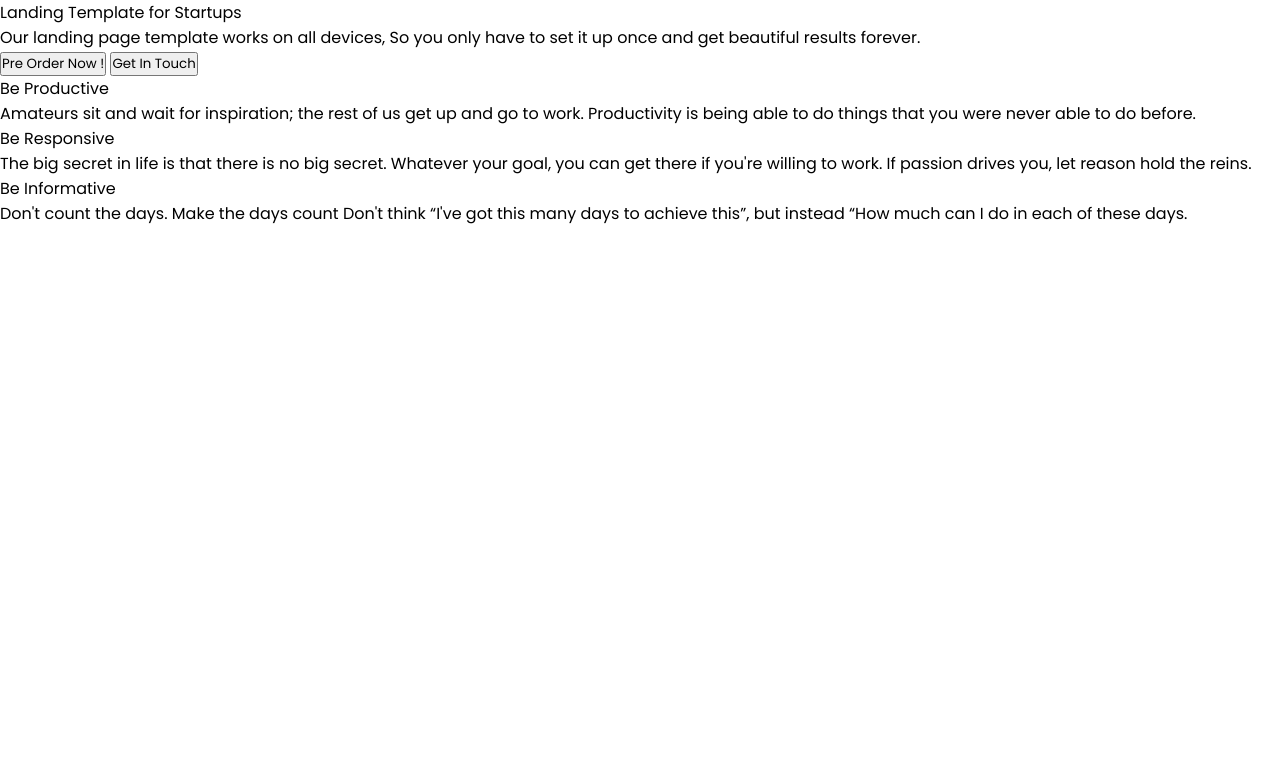
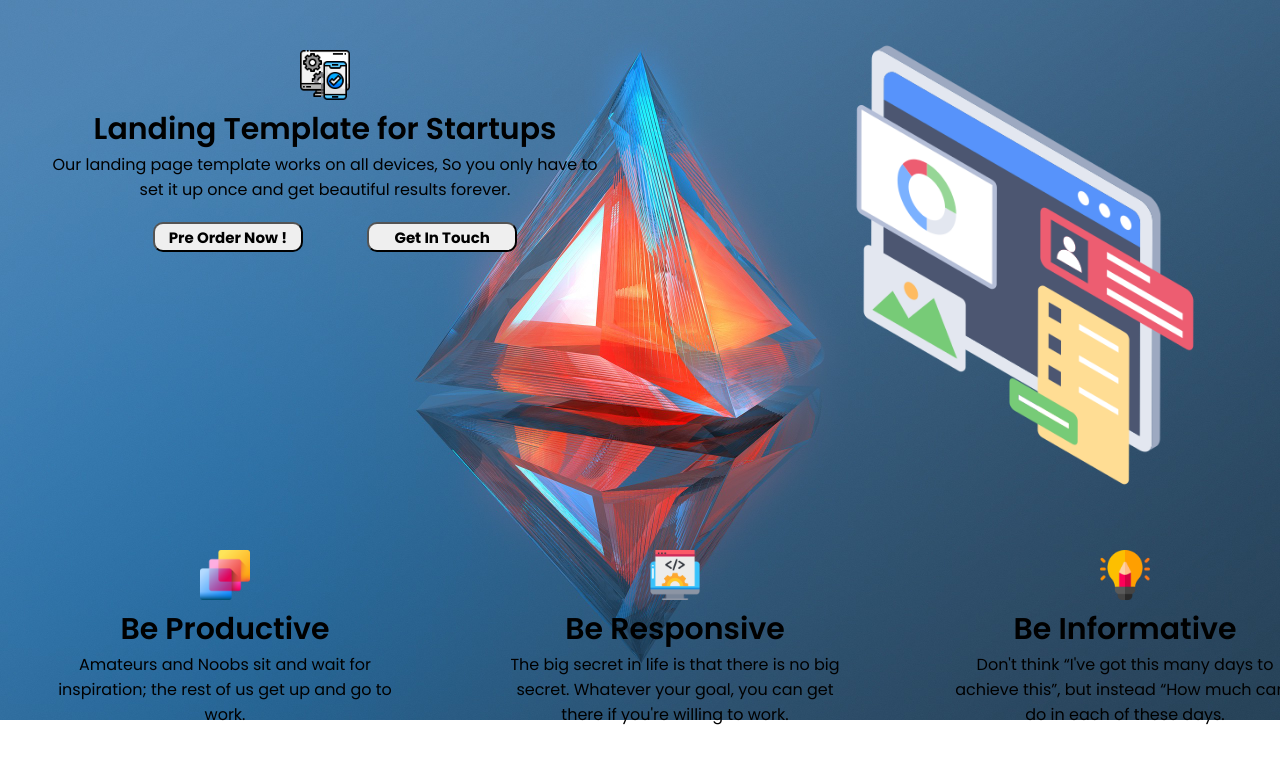
Before and after one commit to barathrahav/CSS-Repo, a plain HTML site: page Phamplet/phamplet.html in a window 1280 px wide. Drawn offline with Linux system fonts and the light colour scheme; a web font is replaced by a local one.

Commit message:
Completed

```diff
--- a/Phamplet/phamplet.css
+++ b/Phamplet/phamplet.css
@@ -7,12 +7,68 @@
     box-sizing: border-box;
     font-family: 'Poppins',sans-serif;
 }
-html, body{
-    display: grid;
-    height: 100vh;
-    width: 100%;
-
+.bg{
+    display: flex;
+    max-width: 100%;
+    height: 100%;
 }
 .container{
-    background-image:'bg36717.jpg';
+    display: inline-flex;
 }
+.main{
+    position: absolute;
+    margin-top: 50px;
+    text-align: center;
+    margin-left: 50px;
+    max-width: 550px;
+    width: 100%;
+}
+.sub1{
+    margin-top: 550px;
+    margin-left: 50px;
+    text-align: center;
+    position: absolute;
+    max-width: 350px;
+    width: 100%;
+}
+.sub2{
+    margin-top: 550px;
+    margin-left: 500px;
+    text-align: center;
+    position: absolute;
+    max-width: 350px;
+    width: 100%;
+}
+.sub3{
+    margin-top: 550px;
+    margin-left: 950px;
+    text-align: center;
+    position: absolute;
+    max-width: 350px;
+    width: 100%;
+}
+.title{
+    font-size: 30px;
+    font-weight: 600;
+    position: relative;
+}
+input{
+    margin: 20px 20px 20px 40px;
+    width: 150px;
+    height: 30px;
+    border-radius: 10px;
+}
+input[type="submit"]{
+    font-size:15px;
+    font-weight: 800;
+}
+.mn{
+    height: 50px;
+    width: 50px;
+}
+.ult{
+    position: absolute;
+    height: 450px;
+    margin-left: 800px;
+    margin-top: 40px;
+}
--- a/Phamplet/phamplet.html
+++ b/Phamplet/phamplet.html
@@ -6,43 +6,51 @@
     <meta name="viewport" content="width=device-width, initial-scale=1.0">
     <link rel="stylesheet" href="phamplet.css">
     <title>Phamplet</title>
+    <link rel="icon" href="designer.png" type="image/icon type">
+    <link href="https://cdnjs.cloudflare.com/ajax/libs/font-awesome/4.7.0/css/font-awesome.min.css" rel="stylesheet"/>
 </head>
 <body>
     <div class="container">
+        <img class="bg" src="S.jpeg">
+        <img class="ult" src="web-design.png">
         <div class="main">
+            <img class="mn" src="app-development.png">
             <div class="title">
                 Landing Template for Startups
             </div>
             <div class="content">
                 Our landing page template works on all devices, So you only have to set it up once and get beautiful results forever.
             </div>
-            <div>
+            <div class="butn">
                 <input type="submit" value="Pre Order Now !">
                 <input type="submit" value="Get In Touch">
             </div>
         </div>
         <div class="sub1">
+            <img class="mn" src="layers.png">
             <div class="title">
                 Be Productive
             </div>
             <div class="content">
-                Amateurs sit and wait for inspiration; the rest of us get up and go to work. Productivity is being able to do things that you were never able to do before.
+                Amateurs and Noobs sit and wait for inspiration; the rest of us get up and go to work.
             </div>
         </div>
         <div class="sub2">
+            <img class="mn" src="programming.png">
             <div class="title">
                 Be Responsive
             </div>
             <div class="content">
-                The big secret in life is that there is no big secret. Whatever your goal, you can get there if you're willing to work. If passion drives you, let reason hold the reins.
+                The big secret in life is that there is no big secret. Whatever your goal, you can get there if you're willing to work.
             </div>
         </div>
         <div class="sub3">
+            <img class="mn" src="idea.png">
             <div class="title">
                 Be Informative
             </div>
             <div class="content">
-                Don't count the days. Make the days count Don't think “I've got this many days to achieve this”, but instead “How much can I do in each of these days.
+                Don't think “I've got this many days to achieve this”, but instead “How much can I do in each of these days.
             </div>
         </div>
     </div>
```
Also changed, not shown: Phamplet/S.jpeg (added), Phamplet/app-development.png (added), Phamplet/bg36717.jpg (deleted), Phamplet/designer.png (added), Phamplet/idea.png (added), Phamplet/layers.png (added), Phamplet/programming.png (added), Phamplet/web-design.png (added).
